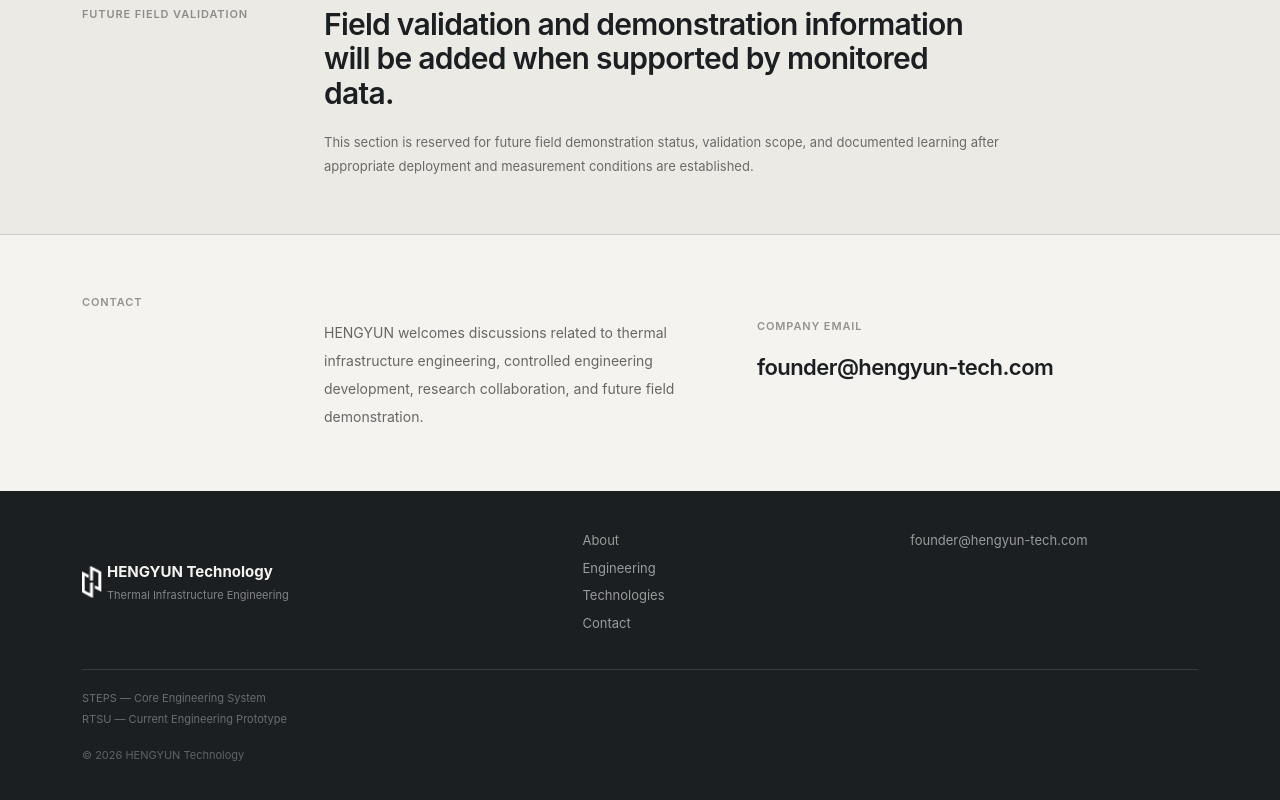
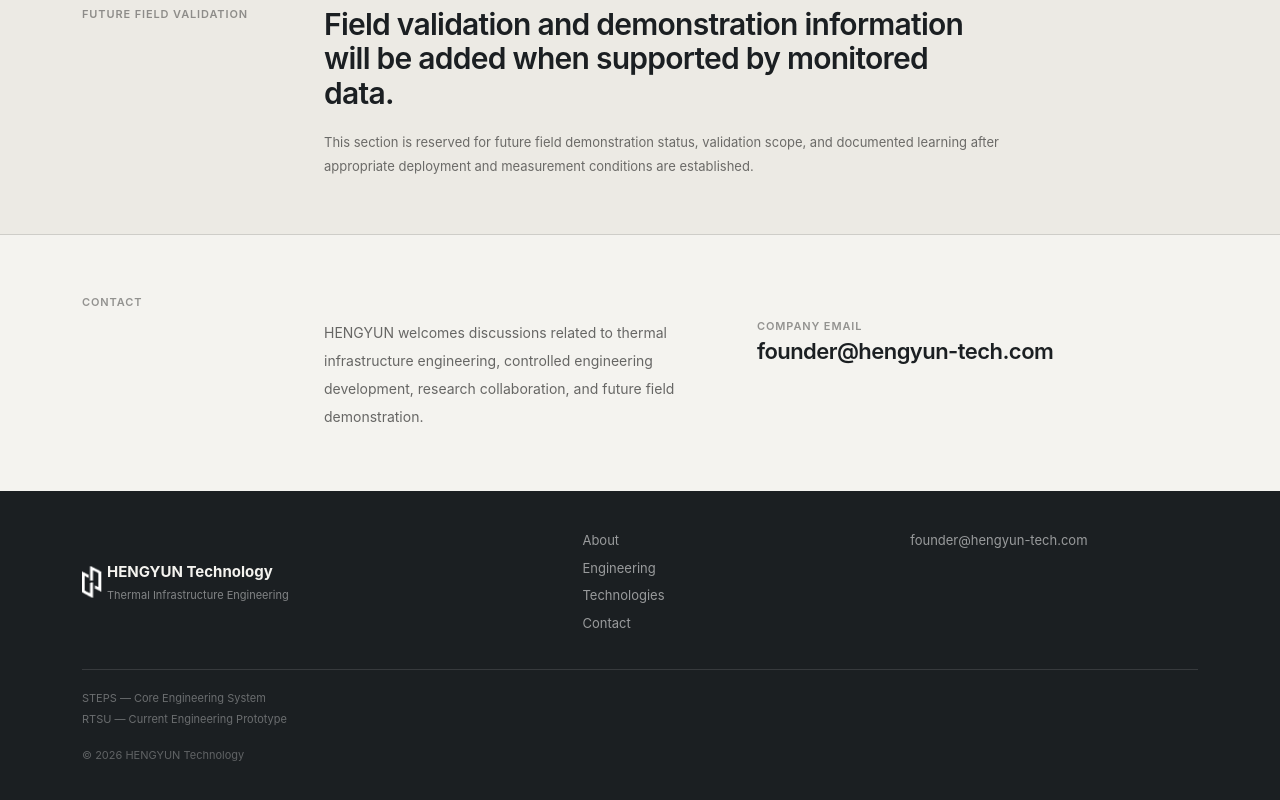
Before and after one commit to dh9vbm8mty-cloud/hengyun-site, a Next.js app: page / in a window 1280 px wide. Shown: the part 3359-4159 px from the top of the page. Built offline with nearby package versions, Linux system fonts and the light colour scheme.

Commit message:
Enable company email links

```diff
--- a/app/page.tsx
+++ b/app/page.tsx
@@ -229,7 +229,7 @@
               </p>
               <div>
                 <div className="eyebrow text-black/40">Company Email</div>
-                <div className="mt-4 text-[22px] font-semibold tracking-[-.025em]">founder@hengyun-tech.com</div>
+                <a href="mailto:founder@hengyun-tech.com" className="mt-4 text-[22px] font-semibold tracking-[-.025em] text-inherit no-underline">founder@hengyun-tech.com</a>
               </div>
             </div>
           </div>
--- a/components/SiteFooter.tsx
+++ b/components/SiteFooter.tsx
@@ -23,7 +23,7 @@
           </div>
 
           <div className="text-[13px] text-white/55">
-            <div>founder@hengyun-tech.com</div>
+            <a href="mailto:founder@hengyun-tech.com" className="text-inherit no-underline">founder@hengyun-tech.com</a>
           </div>
         </div>
 
```
